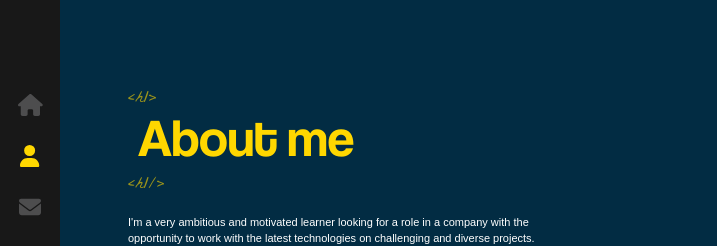
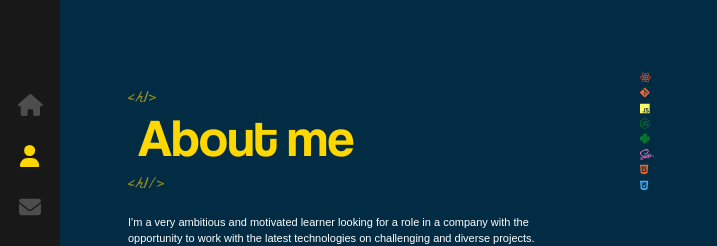
Before and after one commit to Mkhsx64/react-portfolio, a React (Create React App) app: page /about in a window 1280 px wide. Shown: the part 200-446 px from the top of the page, without its empty margins (0-717 px from the left). Built offline with nearby package versions, Linux system fonts and the light colour scheme.

Commit message:
Added skills icons and added default styling

```diff
--- a/src/components/About/index.js
+++ b/src/components/About/index.js
@@ -1,6 +1,8 @@
 import './index.scss'
 import AnimatedLetters from '../AnimatedLetters'
 import { useEffect, useState } from 'react'
+import { FontAwesomeIcon } from '@fortawesome/react-fontawesome'
+import { faReact, faGitAlt, faNodeJs, faJs, faSass, faPython, faCss3Alt, faHtml5 } from '@fortawesome/free-brands-svg-icons'
 
 const About = () => {
 
@@ -30,6 +32,34 @@ const About = () => {
                     perpetually working on improving one problem
                     at a time.</p>
             </div>
+            <div className='stage-cube-cont'>
+                <div className='cubespinner'>
+                    <div className='face1'>
+                        <FontAwesomeIcon icon={faReact} color="#FF5733" />
+                    </div>
+                    <div className='face2'>
+                        <FontAwesomeIcon icon={faGitAlt} color="#F06529" />
+                    </div>
+                    <div className='face3'>
+                        <FontAwesomeIcon icon={faJs} color="#FCFA65" />
+                    </div>
+                    <div className='face4'>
+                        <FontAwesomeIcon icon={faNodeJs} color="#097A28 " />
+                    </div>
+                    <div className='face5'>
+                        <FontAwesomeIcon icon={faPython} color="#097A28 " />
+                    </div>
+                    <div className='face6'>
+                        <FontAwesomeIcon icon={faSass} color="#FC78D3" />
+                    </div>
+                    <div className='face7'>
+                        <FontAwesomeIcon icon={faHtml5} color="#F06529" />
+                    </div>
+                    <div className='face8'>
+                        <FontAwesomeIcon icon={faCss3Alt} color="#4BA6F7" />
+                    </div>
+                </div>
+            </div>
         </div>
     )
 }
--- a/src/components/About/index.scss
+++ b/src/components/About/index.scss
@@ -0,0 +1,10 @@
+.stage-cube-cont {
+    width: 50%;
+    height: 100%;
+    top: 0;
+    padding-top: 18%;
+    margin-left: 0;
+    position: absolute;
+    right: 0;
+    overflow: hidden;
+}
--- a/src/components/Home/index.js
+++ b/src/components/Home/index.js
@@ -33,7 +33,7 @@ const Home = () => {
                 strArray={jobArray}
                 idx={17}/>
                 </h1>
-                <h2>Looking for a front-end/software developer role</h2>
+                <h2>Looking for a full stack/software developer role</h2>
                 <Link to="/contact" className='flat-button'>CONTACT ME</Link>
             </div>
         </div>
```
